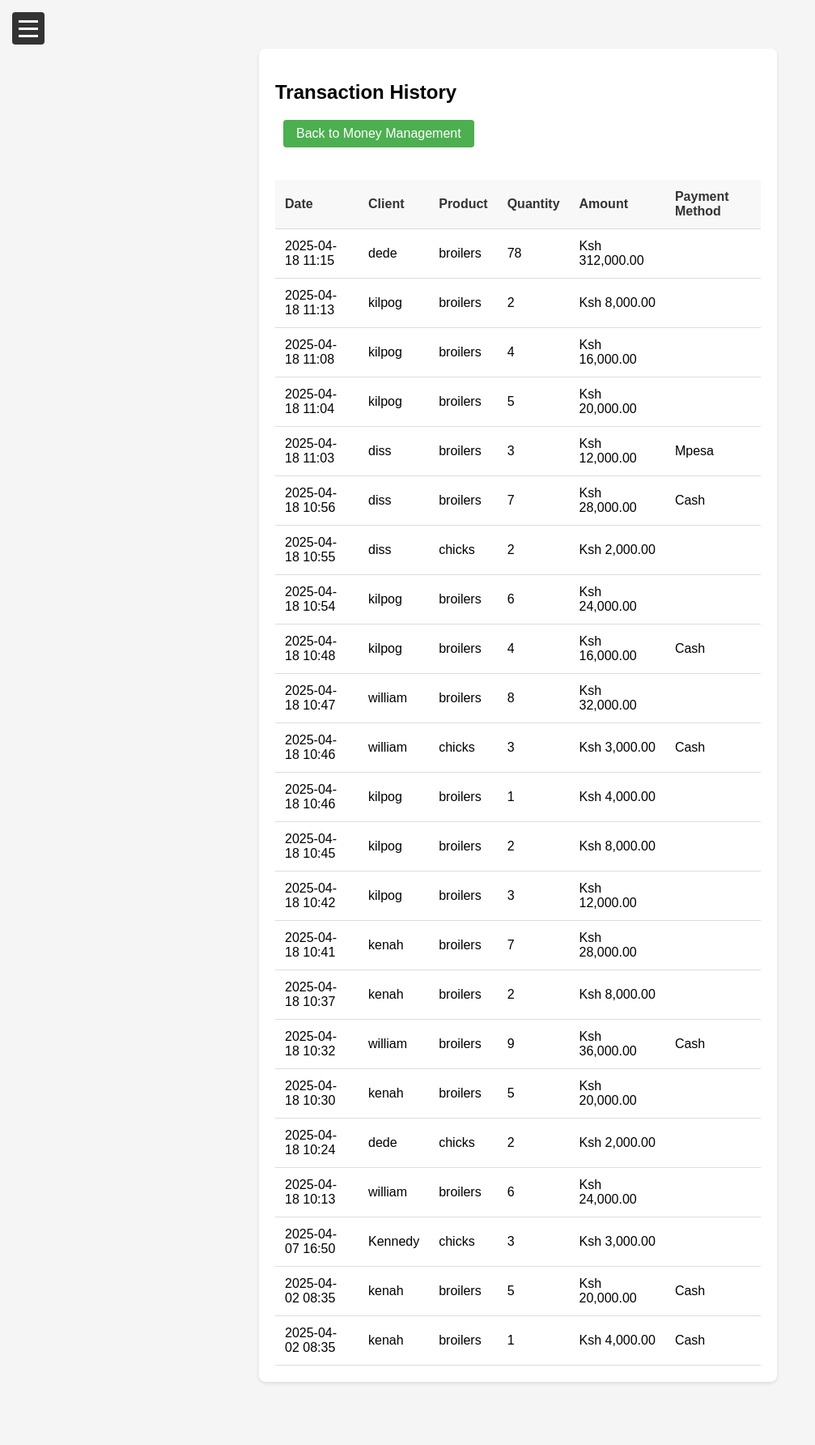
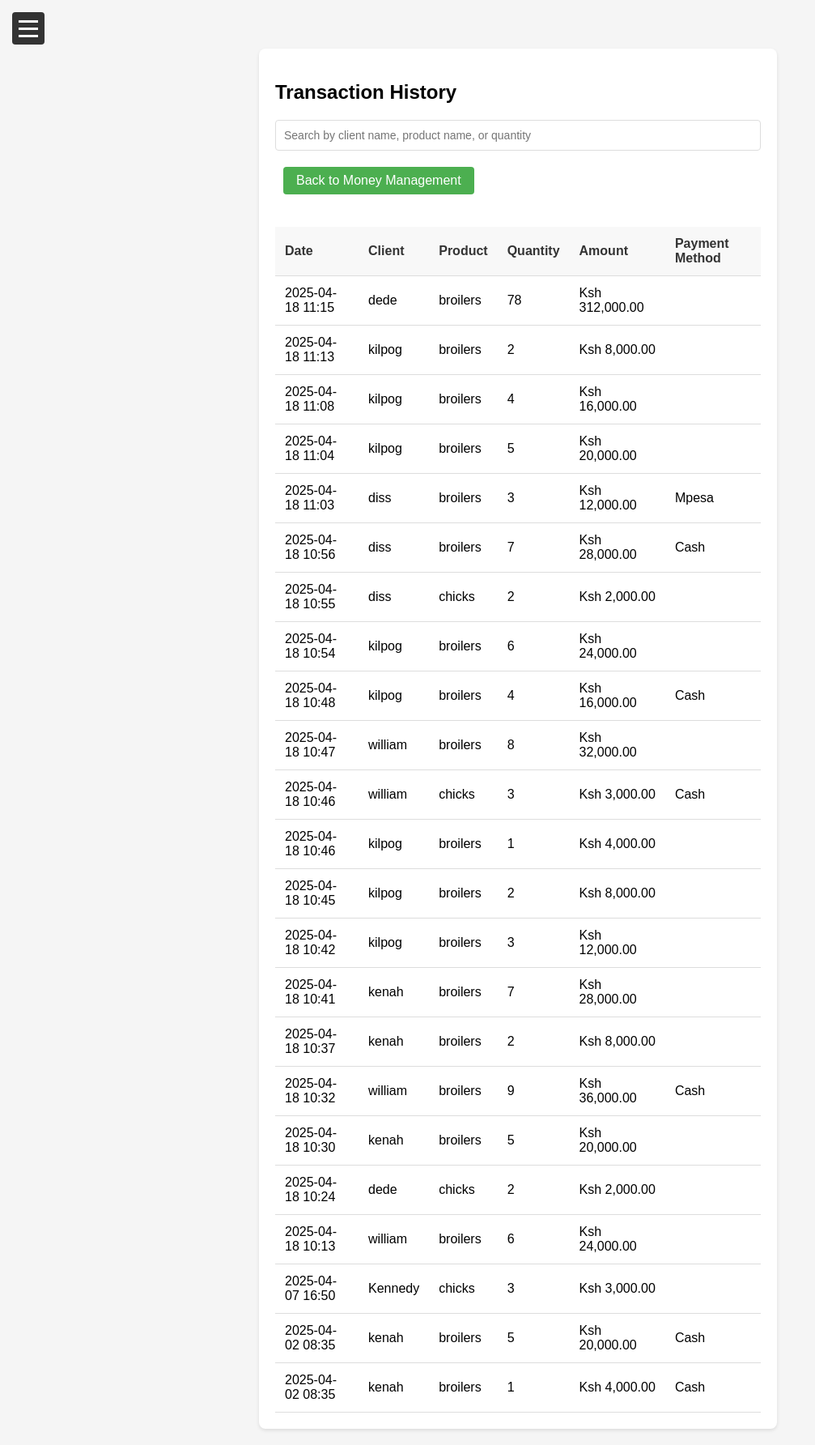
Before and after one commit to Arisuchishiya/paulama, a PHP site: page /transactions.php in a window 1280 px wide. Shown: the whole page at 81% size, without its empty margins (0-1007 px from the left). Before the commit the page ends 1708 px from the top, so only its background shows below. Run offline with PHP 8.4, Linux system fonts and the light colour scheme; data comes from the database, SQL or seed files in the repository.

Commit message:
second commit

```diff
--- a/generate_receipt.php
+++ b/generate_receipt.php
@@ -275,8 +275,8 @@ try {
                 <div class="bill-to-section">
                     <div class="section-title">Bill To</div>
                     <p>' . htmlspecialchars($sale['client_name']) . '</p>
-                    <p>Phone: ' . htmlspecialchars($sale['phone']) . '</p>
-                    <p>Email: ' . htmlspecialchars($sale['email']) . '</p>
+                <p>Phone: ' . htmlspecialchars($sale['phone']) . '</p>
+                <p>Email: ' . htmlspecialchars($sale['email']) . '</p>
                 </div>
             </div>
 
--- a/get_client_history.php
+++ b/get_client_history.php
@@ -48,7 +48,7 @@ if (isset($_GET['client_id'])) {
                     echo "<td>" .
                         ($sale['payment_method'] == 'cash' ? 'Cash' :
                         ($sale['payment_method'] == 'bank' ? 'Bank' :
-                        ($sale['payment_method'] == 'm_pesa' ? 'M-Pesa' :
+                        ($sale['payment_method'] == 'mpesa' ? 'M-Pesa' :
                         ucfirst($sale['payment_method'])))) .
                     "</td>";
                     echo "</tr>";
--- a/paul.sql
+++ b/paul.sql
@@ -130,7 +130,7 @@ CREATE TABLE `sales` (
   `historical_product_name` varchar(255) DEFAULT NULL,
   `quantity` int(11) DEFAULT NULL,
   `amount` decimal(10,2) NOT NULL,
-  `payment_method` enum('cash','mpesa','credit') NOT NULL,
+  `payment_method` enum('cash','mpesa','bank','credit') NOT NULL,
   `description` text DEFAULT NULL,
   `created_at` timestamp NOT NULL DEFAULT current_timestamp()
 ) ENGINE=InnoDB DEFAULT CHARSET=utf8mb4 COLLATE=utf8mb4_general_ci;
--- a/sales.php
+++ b/sales.php
@@ -237,7 +237,7 @@
                     <label for="payment_method">Method of Payment:</label>
                     <select id="payment_method" name="payment_method" required>
                         <option value="cash">Cash</option>
-                        <option value="m_pesa">M-Pesa</option>
+                        <option value="mpesa">M-Pesa</option>
                         <option value="bank">Bank</option>
                     </select>
                 </div>
--- a/transactions.php
+++ b/transactions.php
@@ -42,6 +42,9 @@ require_once 'db_config.php';
     <div class="main-content">
         <div class="container">
             <h2>Transaction History</h2>
+            <div class="search-container">
+                <input type="text" id="search" placeholder="Search by client name, product name, or quantity" class="search-input">
+            </div>
             <a href="money.php" class="button" style="display: inline-block; margin-bottom: 20px;">Back to Money Management</a>
 
             <?php
@@ -54,7 +57,7 @@ require_once 'db_config.php';
                 $stmt = $conn->query($sql);
 
                 if ($stmt->rowCount() > 0) {
-                    echo "<table>
+                    echo "<table id='transaction-table'>
                             <tr>
                                 <th>Date</th>
                                 <th>Client</th>
@@ -84,5 +87,100 @@ require_once 'db_config.php';
             ?>
         </div>
     </div>
+
+    <style>
+        .search-container {
+            margin-bottom: 20px;
+            width: 100%;
+        }
+        .search-input {
+            width: 100%;
+            padding: 10px;
+            border: 1px solid #ddd;
+            border-radius: 4px;
+            box-sizing: border-box;
+            font-size: 14px;
+        }
+        .search-input:focus {
+            outline: none;
+            border-color: #4CAF50;
+            box-shadow: 0 0 5px rgba(76, 175, 80, 0.2);
+        }
+        .highlight {
+            background-color: #ffeb3b;
+            padding: 2px;
+            border-radius: 3px;
+        }
+    </style>
+
+    <script>
+        document.addEventListener('DOMContentLoaded', function() {
+            function highlightText(text, searchTerm) {
+                if (!searchTerm) return text;
+                const regex = new RegExp(`(${searchTerm})`, 'gi');
+                return text.replace(regex, '<span class="highlight">$1</span>');
+            }
+
+            function search() {
+                var input = document.getElementById("search");
+                var filter = input.value.toUpperCase();
+                var table = document.getElementById("transaction-table");
+                if (!table) return;
+
+                var tr = table.getElementsByTagName("tr");
+                var anyResults = false;
+
+                // Start from 1 to skip header row
+                for (var i = 1; i < tr.length; i++) {
+                    var td = tr[i].getElementsByTagName("td");
+                    var found = false;
+
+                    // Check all columns
+                    for (var j = 0; j < td.length; j++) {
+                        if (td[j]) {
+                            var originalText = td[j].textContent || td[j].innerText;
+                            var txtValue = originalText.toUpperCase();
+
+                            if (txtValue.indexOf(filter) > -1) {
+                                found = true;
+                                anyResults = true;
+                                // Highlight the matching text
+                                td[j].innerHTML = highlightText(originalText, input.value);
+                            } else {
+                                // Reset to original text if no match
+                                td[j].textContent = originalText;
+                            }
+                        }
+                    }
+
+                    tr[i].style.display = found ? "" : "none";
+                }
+
+                // Show/hide "No results" message
+                var noResultsMsg = document.getElementById("no-results");
+                if (!noResultsMsg) {
+                    noResultsMsg = document.createElement("p");
+                    noResultsMsg.id = "no-results";
+                    noResultsMsg.style.textAlign = "center";
+                    noResultsMsg.style.padding = "10px";
+                    noResultsMsg.style.color = "#666";
+                    table.parentNode.insertBefore(noResultsMsg, table.nextSibling);
+                }
+                noResultsMsg.textContent = !anyResults && filter.length > 0 ? "No matching transactions found" : "";
+            }
+
+            var searchInput = document.getElementById("search");
+            if (searchInput) {
+                // Handle both typing and Enter key
+                searchInput.addEventListener("input", search);
+                searchInput.addEventListener("keypress", function(e) {
+                    if (e.key === "Enter") {
+                        e.preventDefault();
+                        search();
+                    }
+                });
+            }
+        });
+    </script>
 </body>
 </html>
```
Also changed, not shown: client.php (+6 -4 lines).
